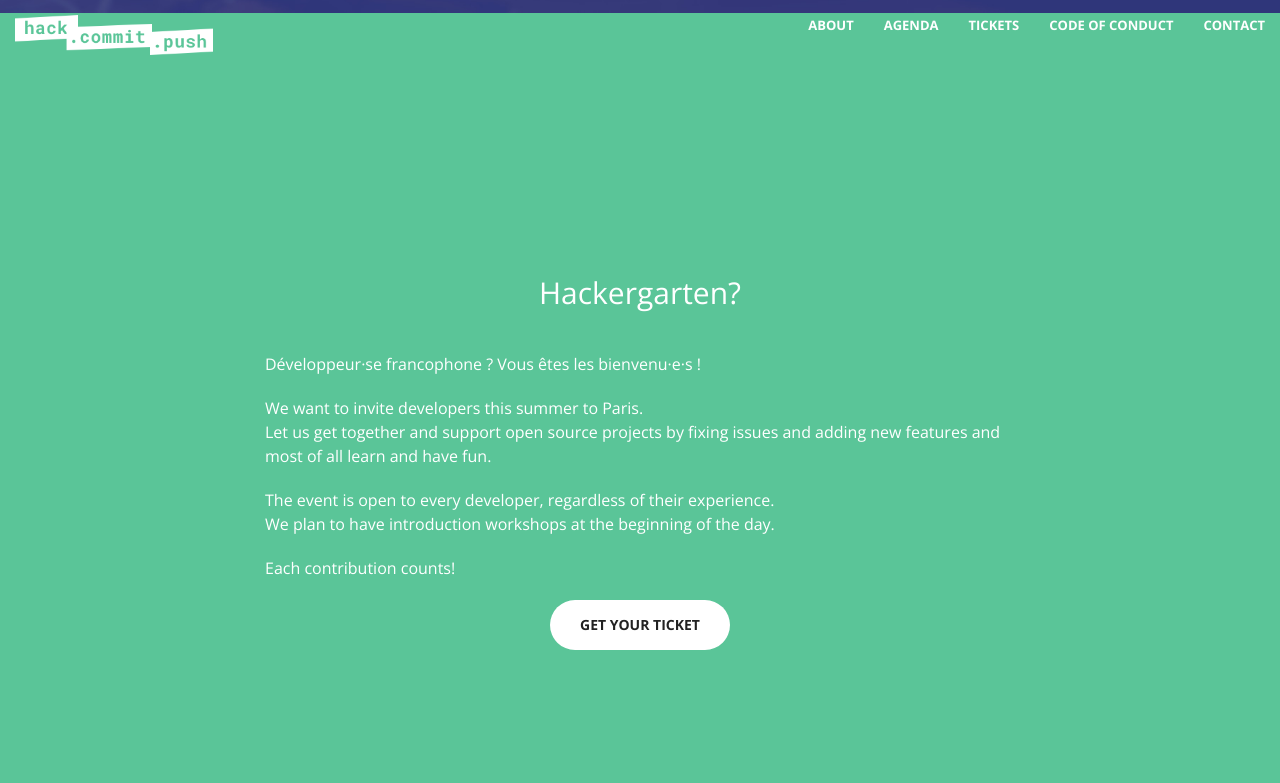
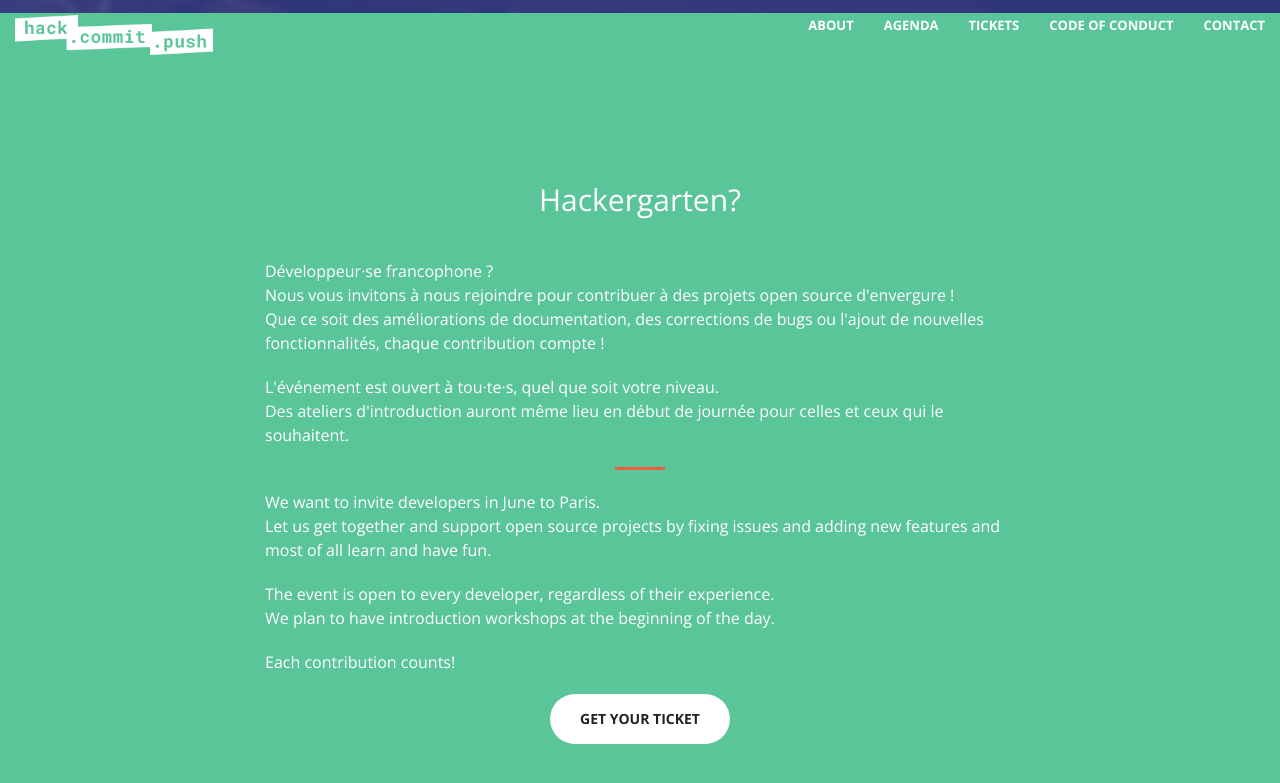
Before and after one commit to hackergarten/Paris2019, a Jekyll site: the page built from index.html, in a window 1280 px wide and 900 px high, scrolled down 887 px. Shown: the top 783 px of the window. Built offline with Jekyll 4.4.1, drawn with Linux system fonts in a browser that asks for light colours.

Commit message:
Add detailed description of the event in French

```diff
--- a/_includes/about.html
+++ b/_includes/about.html
@@ -4,8 +4,13 @@
             <div class="col-sm-8 col-sm-offset-2 text-center">
                 <h2 class="section-heading">Hackergarten?</h2>
                 <hr class="light">
-                <p class="text-left" lang="fr">Développeur·se francophone ? Vous êtes les bienvenu·e·s !</p>
-                <p class="text-left">We want to invite developers this summer to Paris.<br />
+                <p class="text-left" lang="fr">Développeur·se francophone ?<br />
+                Nous vous invitons à nous rejoindre pour contribuer à des projets open source d'envergure !<br />
+                Que ce soit des améliorations de documentation, des corrections de bugs ou l'ajout de nouvelles fonctionnalités, chaque contribution compte !</p>
+                <p class="text-left" lang="fr">L'événement est ouvert à tou·te·s, quel que soit votre niveau.<br />
+                Des ateliers d'introduction auront même lieu en début de journée pour celles et ceux qui le souhaitent.</p>
+                <hr />
+                <p class="text-left">We want to invite developers in June to Paris.<br />
                 Let us get together and support open source projects by fixing issues and adding new features and most of all learn and have fun.</p>
                 <p class="text-left">The event is open to every developer, regardless of their experience.<br />
                 We plan to have introduction workshops at the beginning of the day.</p>
```
